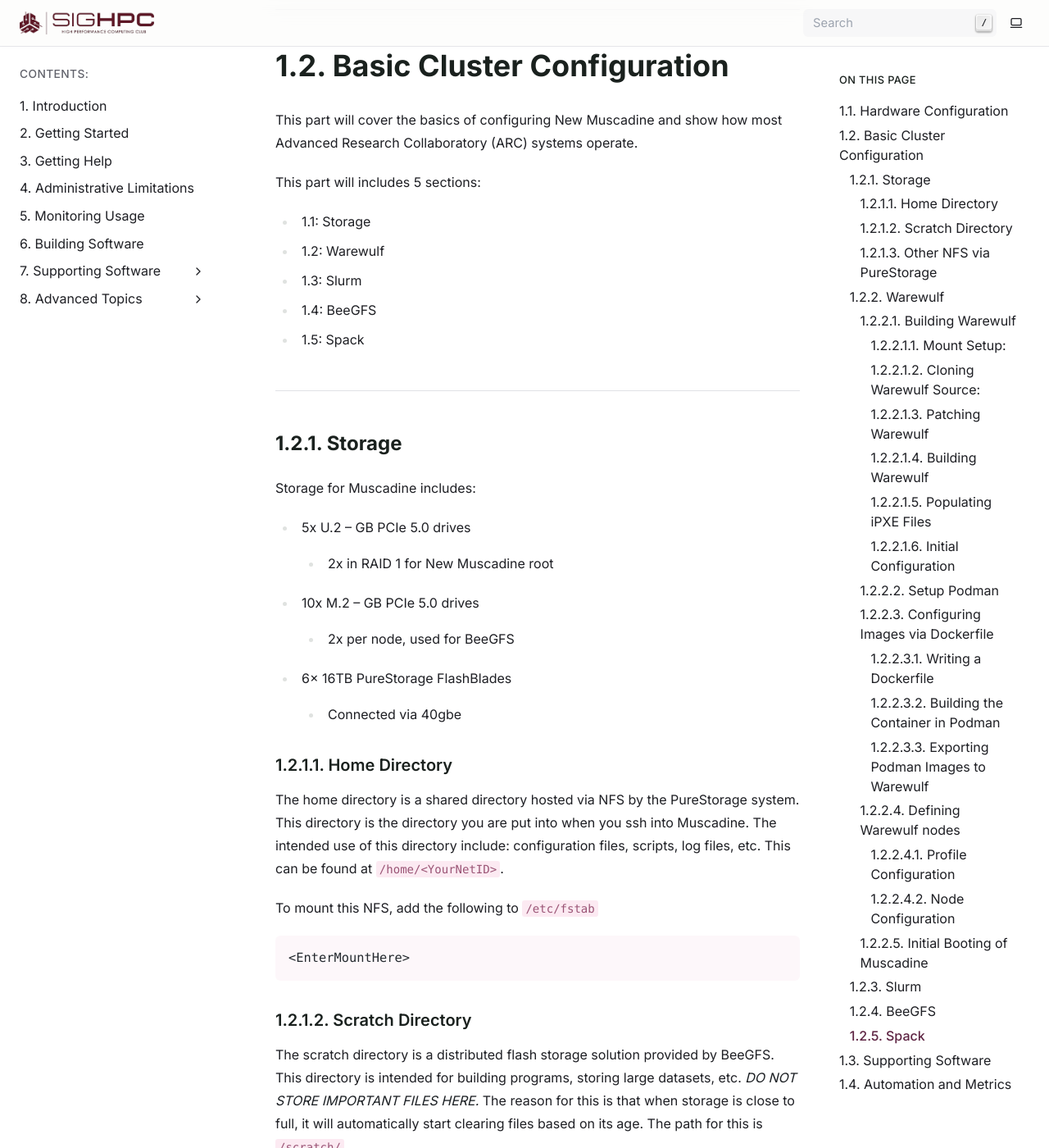
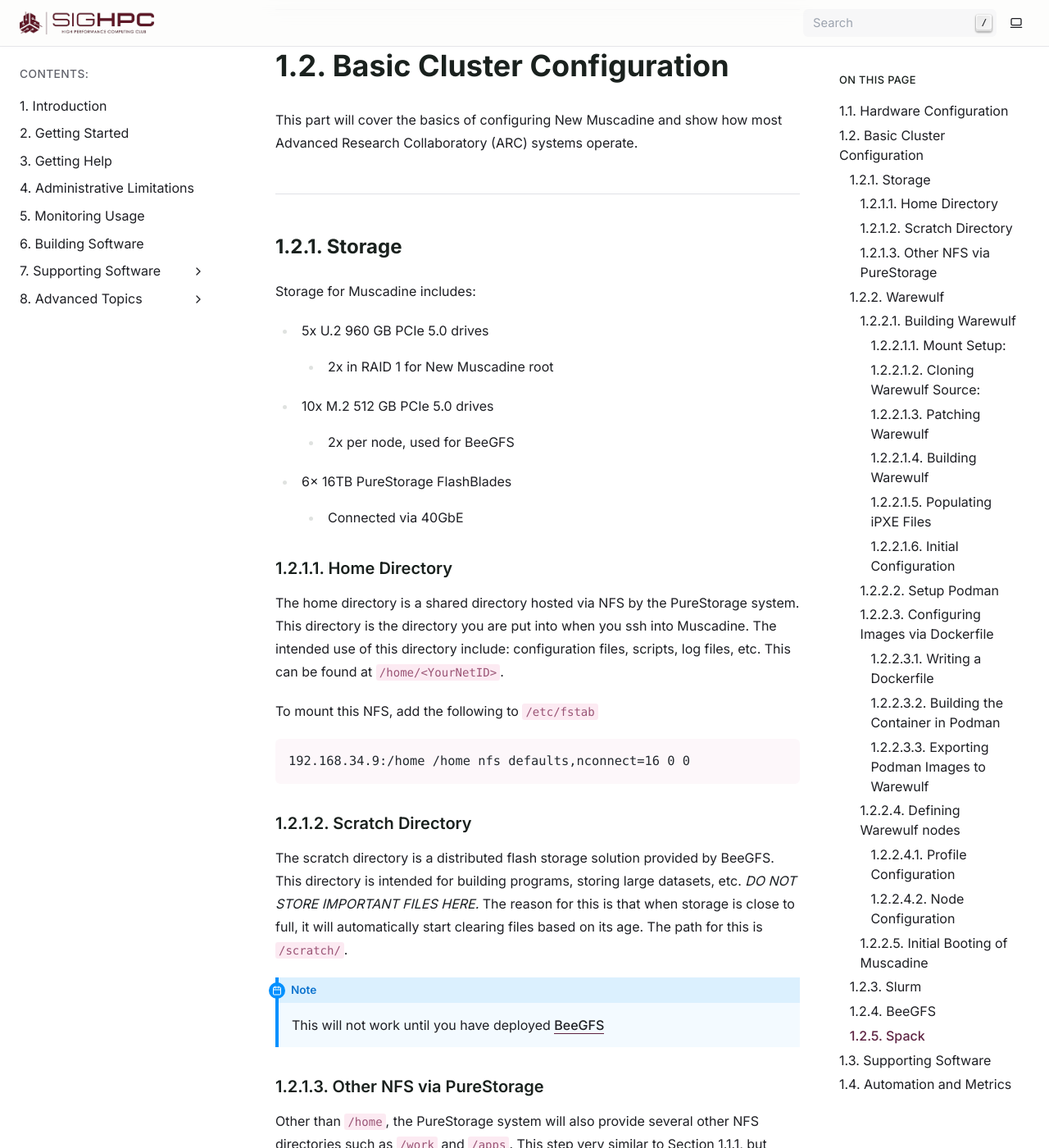
Before and after one commit to msstate-sighpc/muscadine-docs, a Sphinx documentation site: the page built from docs/admin/rebuild/sys-admin.md, in a window 1280 px wide and 1400 px high, scrolled down 337 px. Shown: the whole window at 82% size. Built offline with Sphinx 7.4.7, drawn with Linux system fonts in a browser that asks for light colours; some of the changed text lies outside the part shown.

Commit message:
rebuild revisions

````diff
--- a/docs/admin/rebuild/sys-admin.md
+++ b/docs/admin/rebuild/sys-admin.md
@@ -6,23 +6,16 @@ In order to prevent corruption to Muscadine's stable version, we will only be us
 # Basic Cluster Configuration
 This part will cover the basics of configuring New Muscadine and show how most Advanced Research Collaboratory (ARC) systems operate.
 
-This part will includes 5 sections:
-- 1.1: Storage
-- 1.2: Warewulf
-- 1.3: Slurm
-- 1.4: BeeGFS
-- 1.5: Spack
-
 ---
 
 ##  Storage
 Storage for Muscadine includes:
-- 5x U.2 -- GB PCIe 5.0 drives
+- 5x U.2 960 GB PCIe 5.0 drives
 	- 2x in RAID 1 for New Muscadine root
-- 10x M.2 -- GB PCIe 5.0 drives
+- 10x M.2 512 GB PCIe 5.0 drives
 	- 2x per node, used for BeeGFS
 - 6x 16TB PureStorage FlashBlades
-	- Connected via 40gbe
+	- Connected via 40GbE
 
 ###  Home Directory
 The home directory is a shared directory hosted via NFS by the PureStorage system. This directory is the directory you are put into when you ssh into Muscadine. The intended use of this directory include: configuration files, scripts, log files, etc. This can be found at `/home/<YourNetID>`.
@@ -30,14 +23,15 @@ The home directory is a shared directory hosted via NFS by the PureStorage syste
 To mount this NFS, add the following to `/etc/fstab`
 
 ```/etc/fstab
-<EnterMountHere>
+192.168.34.9:/home /home nfs defaults,nconnect=16 0 0
 ```
 
 ###  Scratch Directory
 The scratch directory is a distributed flash storage solution provided by BeeGFS. This directory is intended for building programs, storing large datasets, etc. *DO NOT STORE IMPORTANT FILES HERE.* The reason for this is that when storage is close to full, it will automatically start clearing files based on its age. The path for this is `/scratch/`.
 
->[!NOTE]
->This will not work until you have deployed BeeGFS outlined in Section 1.5
+```{note}
+This will not work until you have deployed [BeeGFS](#beegfs)
+```
 
 ###  Other NFS via PureStorage
 Other than `/home`, the PureStorage system will also provide several other NFS directories such as `/work` and `/apps`. This step very similar to Section 1.1.1, but differs by intended purpose and quota size.
````
